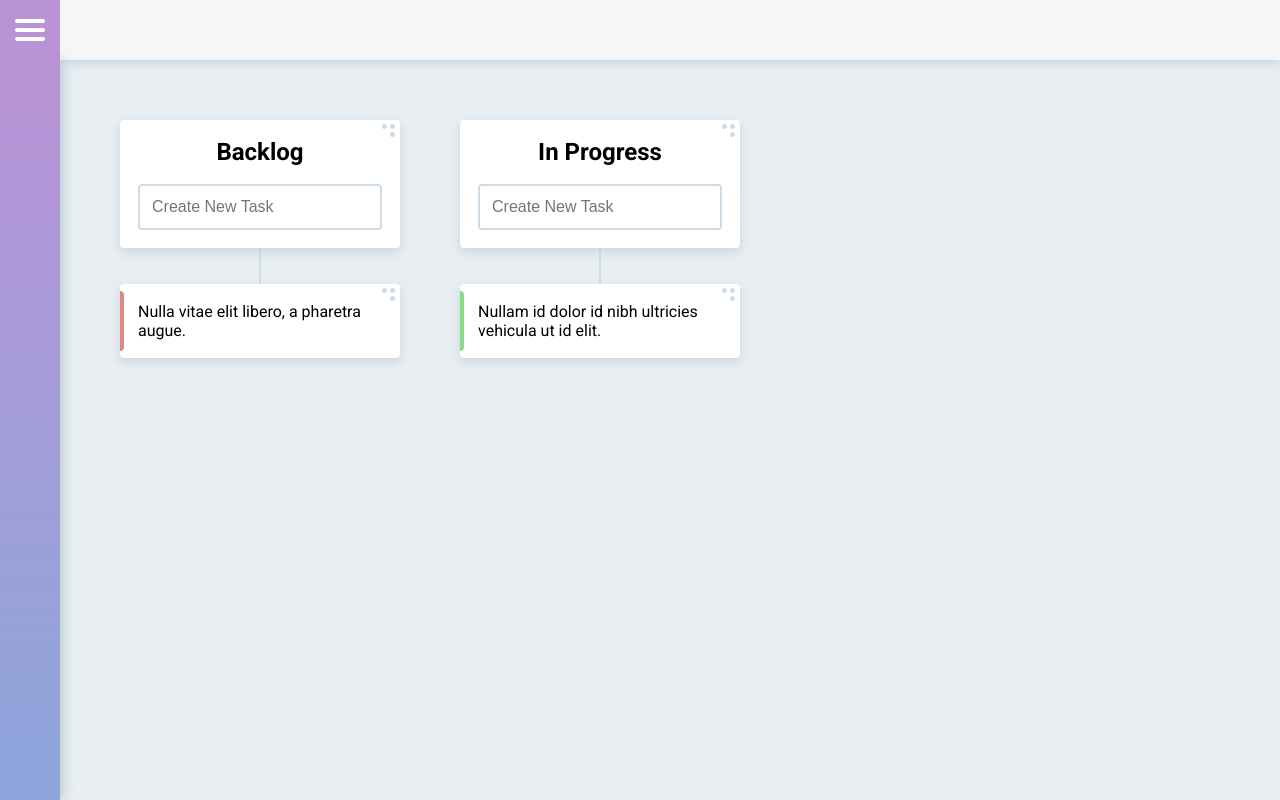
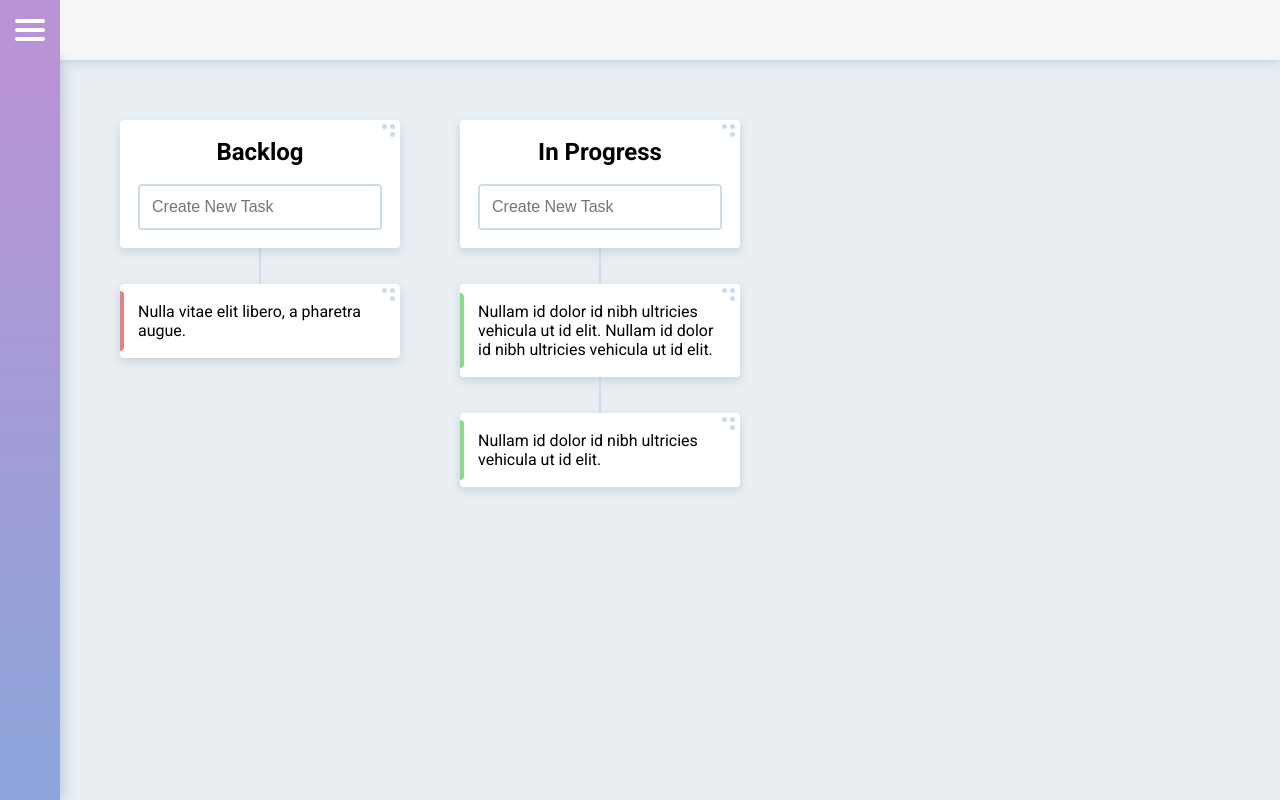
Before and after one commit to acekreations/kanban, a React (Create React App) app: page / in a window 1280 px wide. Built offline with nearby package versions, Linux system fonts and the light colour scheme.

Commit message:
add drag and drop

```diff
--- a/src/App.css
+++ b/src/App.css
@@ -6,6 +6,12 @@
     box-sizing: border-box;
     position: relative;
     margin-bottom: 36px;
+    transition: all 0.3s;
+}
+
+.cardUnactive {
+    background: rgba(255, 255, 255, 0.5);
+    transition: all 0.3s;
 }
 
 .card .dotMenu {
@@ -13,10 +19,37 @@
     top: 2px;
     right: 5px;
     cursor: pointer;
+    z-index: 5;
 }
 
 .card .dotMenu img {
     width: 13px;
+}
+
+.card .dotMenuDropdown {
+    width: 100px;
+    background: #fff;
+    box-shadow: 0px 2px 8px rgba(178, 197, 211, 0.59);
+    position: absolute;
+    top: 0px;
+    right: 0px;
+    border-radius: 3px;
+    font-size: 14px;
+    opacity: 1;
+    transition: all 0.3s;
+    transform-origin: top right;
+}
+
+.card .dotMenuDropdown ul {
+    list-style-type: none;
+    margin: 20px 10px 10px 10px;
+    padding: 0px;
+}
+
+.card .dotMenuDropdown.dotMenuDropdownHide {
+    opacity: 0;
+    visibility: hidden;
+    transition: all 0.3s;
 }
 
 .card h2,
@@ -32,6 +65,31 @@ p {
     width: 100%;
     box-sizing: border-box;
     font-size: 16px;
+}
+
+.taskCard {
+    cursor: move;
+}
+
+.taskCardDrop::after {
+    content: "";
+    height: 5px;
+    width: 100%;
+    border-radius: 4px;
+    position: absolute;
+    bottom: 0px;
+    left: 0px;
+    margin-bottom: -20px;
+    background: rgb(140, 166, 219);
+    background: linear-gradient(
+        90deg,
+        rgba(140, 166, 219, 1) 0%,
+        rgba(185, 147, 214, 1) 100%
+    );
+}
+
+.taskContent {
+    pointer-events: none;
 }
 
 .taskColorMarker {
@@ -69,10 +127,36 @@ p {
     background-image: url("/images/column-line.svg");
     background-repeat: repeat-y;
     background-position: center;
+    align-self: flex-start;
 }
 
 .column .card:last-child {
     margin-bottom: 0px;
+}
+
+.column .card:first-child {
+    margin-bottom: 0px;
+}
+
+.dummyCard {
+    width: 100%;
+    height: 36px;
+}
+
+.dummyCardDrop::before {
+    content: "";
+    height: 5px;
+    width: 100%;
+    display: block;
+    position: relative;
+    top: 16px;
+    border-radius: 4px;
+    background: rgb(140, 166, 219);
+    background: linear-gradient(
+        90deg,
+        rgba(140, 166, 219, 1) 0%,
+        rgba(185, 147, 214, 1) 100%
+    );
 }
 
 #logoBar {
--- a/src/App.js
+++ b/src/App.js
@@ -8,8 +8,39 @@ import Column from "./components/Column";
 
 class App extends Component {
     state = {
-        data: data
+        data: data,
+        dropTarget: 0
     };
+
+    updateDragDrop(data, dropCol) {
+        let stateData = this.state.data;
+        data = data.split(",");
+        const colIndex = parseInt(data[0]);
+        const taskIndex = parseInt(data[1]);
+        const draggedTask = stateData[colIndex].tasks[taskIndex];
+
+        stateData[colIndex].tasks.splice(taskIndex, 1);
+
+        if (this.state.dropTarget === null || this.state.dropTarget === -1) {
+            stateData[dropCol].tasks.unshift(draggedTask);
+        } else {
+            stateData[dropCol].tasks.splice(
+                this.state.dropTarget + 1,
+                0,
+                draggedTask
+            );
+        }
+
+        this.setState({
+            data: stateData
+        });
+    }
+
+    updateDropTarget(target) {
+        this.setState({
+            dropTarget: target
+        });
+    }
 
     render() {
         return (
@@ -23,7 +54,13 @@ class App extends Component {
                     className="ml-100px mt-100px pl-20px pt-20px flex"
                 >
                     {this.state.data.map((column, key) => (
-                        <Column key={key} data={column} />
+                        <Column
+                            key={key}
+                            index={key}
+                            data={column}
+                            updateDragDrop={this.updateDragDrop.bind(this)}
+                            updateDropTarget={this.updateDropTarget.bind(this)}
+                        />
                     ))}
                 </div>
             </div>
--- a/src/components/Column/Column.js
+++ b/src/components/Column/Column.js
@@ -2,9 +2,30 @@ import React, { Component } from "react";
 import TaskCard from "../TaskCard/TaskCard";
 
 class Column extends Component {
+    handleDrop(e) {
+        e.preventDefault();
+        // console.log("dropped");
+        // console.log(e.dataTransfer.getData("text"));
+        this.props.updateDragDrop(
+            e.dataTransfer.getData("text"),
+            this.props.index
+        );
+        e.dataTransfer.clearData();
+    }
+
+    handleDragEnter(e) {
+        e.currentTarget.classList.add("dummyCardDrop");
+        const dataID = parseInt(e.target.getAttribute("data-id"));
+        this.props.updateDropTarget(dataID);
+    }
+
     render() {
         return (
-            <div className="column">
+            <div
+                className="column"
+                onDrop={e => this.handleDrop(e)}
+                onDragOver={e => e.preventDefault()}
+            >
                 <div className="card text-center">
                     <div className="dotMenu">
                         <img src="./images/dot-menu.svg" alt="menu" />
@@ -14,8 +35,25 @@ class Column extends Component {
                         <input type="text" placeholder="Create New Task" />
                     </form>
                 </div>
+                <div
+                    className="dummyCard"
+                    onDragEnter={this.handleDragEnter.bind(this)}
+                    onDragLeave={e =>
+                        e.currentTarget.classList.remove("dummyCardDrop")
+                    }
+                    onDrop={e =>
+                        e.currentTarget.classList.remove("dummyCardDrop")
+                    }
+                    data-id="-1"
+                />
                 {this.props.data.tasks.map((task, key) => (
-                    <TaskCard key={key} data={task} />
+                    <TaskCard
+                        key={key}
+                        taskIndex={key}
+                        columnIndex={this.props.index}
+                        data={task}
+                        updateDropTarget={this.props.updateDropTarget}
+                    />
                 ))}
             </div>
         );
--- a/src/components/TaskCard/TaskCard.js
+++ b/src/components/TaskCard/TaskCard.js
@@ -1,18 +1,75 @@
 import React, { Component } from "react";
 
 class TaskCard extends Component {
+    state = {
+        dotMenuActive: false
+    };
+
+    handleDotMenu() {
+        this.setState({
+            dotMenuActive: !this.state.dotMenuActive
+        });
+    }
+
+    handleDragStart(e) {
+        e.dataTransfer.setData(
+            "text",
+            `${this.props.columnIndex},${this.props.taskIndex}`
+        );
+    }
+
+    handleDragEnter(e) {
+        e.currentTarget.classList.add("taskCardDrop");
+        const dataID = parseInt(e.target.getAttribute("data-id"));
+        this.props.updateDropTarget(dataID);
+    }
+
+    handleDragLeave(e) {
+        e.currentTarget.classList.remove("taskCardDrop");
+    }
+
+    handleDrop(e) {
+        e.currentTarget.classList.remove("taskCardDrop");
+    }
+
     render() {
         return (
-            <div className="card">
+            <div
+                className={
+                    this.state.dotMenuActive
+                        ? "cardUnactive card taskCard"
+                        : "card taskCard"
+                }
+                draggable="true"
+                data-id={this.props.taskIndex}
+                onDragStart={e => this.handleDragStart(e)}
+                onDragEnter={e => this.handleDragEnter(e)}
+                onDragLeave={e => this.handleDragLeave(e)}
+                onDrop={e => this.handleDrop(e)}
+            >
                 <span
                     className={
                         "taskColorMarker colorMarker" + this.props.data.color
                     }
                 />
-                <div className="dotMenu">
+                <div className="dotMenu" onClick={() => this.handleDotMenu()}>
                     <img src="./images/dot-menu.svg" alt="menu" />
                 </div>
-                <p>{this.props.data.body}</p>
+                <div
+                    className={
+                        this.state.dotMenuActive
+                            ? "dotMenuDropdown"
+                            : "dotMenuDropdown dotMenuDropdownHide"
+                    }
+                >
+                    <ul>
+                        <li>
+                            <a href="#">Archive</a>
+                        </li>
+                        <li>Delete</li>
+                    </ul>
+                </div>
+                <p className="taskContent">{this.props.data.body}</p>
             </div>
         );
     }
--- a/src/seeds.json
+++ b/src/seeds.json
@@ -12,6 +12,10 @@
         "column_title": "In Progress",
         "tasks": [
             {
+                "body": "Nullam id dolor id nibh ultricies vehicula ut id elit. Nullam id dolor id nibh ultricies vehicula ut id elit.",
+                "color": "1"
+            },
+            {
                 "body": "Nullam id dolor id nibh ultricies vehicula ut id elit.",
                 "color": "1"
             }
```
